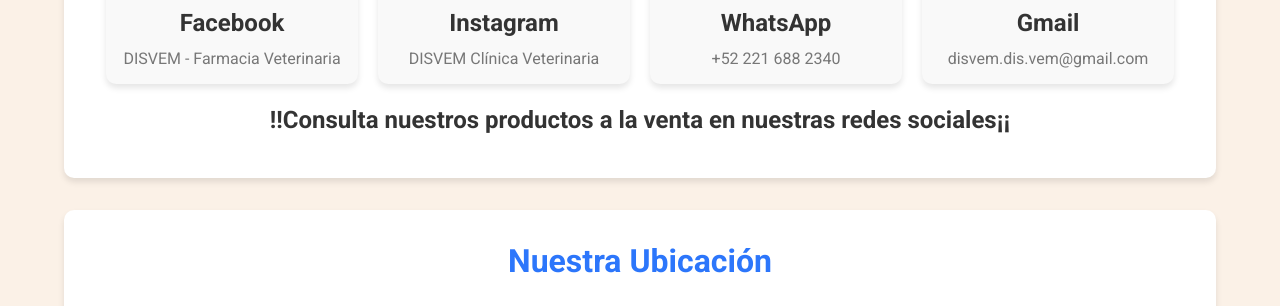
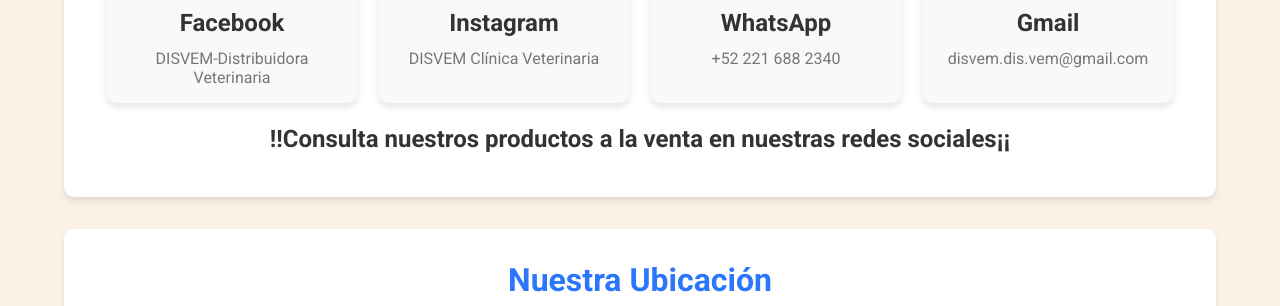
Before and after one commit to DISVEM-ClinicaVeterinaria/DISVEM-ClinicaVeterinaria, a plain HTML site: page index.html in a window 1280 px wide. Shown: the part 1722-2028 px from the top of the page. Drawn offline with nearby package versions, Linux system fonts and the light colour scheme.

Commit message:
Update index.html

```diff
--- a/index.html
+++ b/index.html
@@ -60,7 +60,7 @@
                 <li>
                     <a href="https://www.facebook.com/profile.php?id=61563065618971" target="_blank"><img src="./img/fb2.png" alt="Amivet - Farmacia Veterinaria"></a>
                     <h3>Facebook</h3>
-                    <p>DISVEM - Farmacia Veterinaria </p>
+                    <p>DISVEM-Distribuidora Veterinaria </p>
                 </li>
                 <li>
                     <a href="https://www.instagram.com/disvemclinicaveterinaria/" target="_blank"><img src="./img/insta2.png" alt="Amivet Clínica Veterinaria"></a>
```
